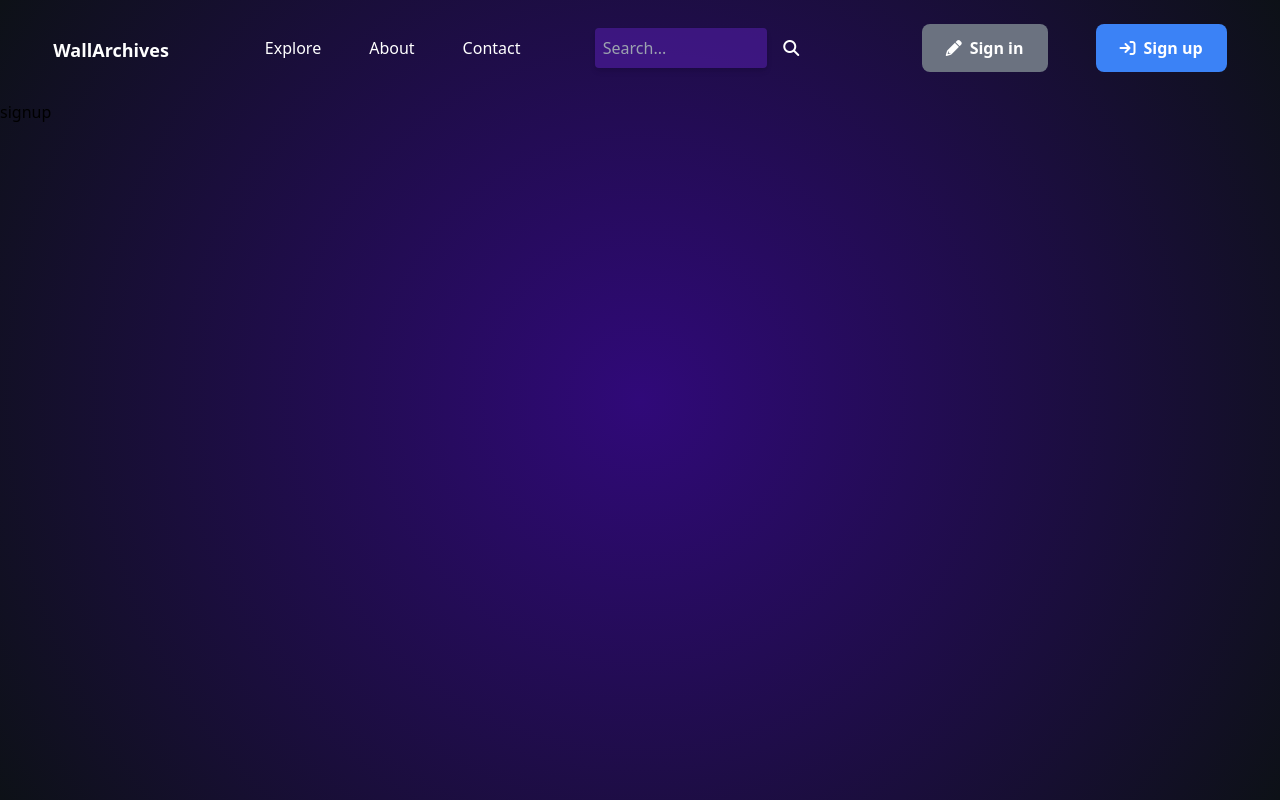
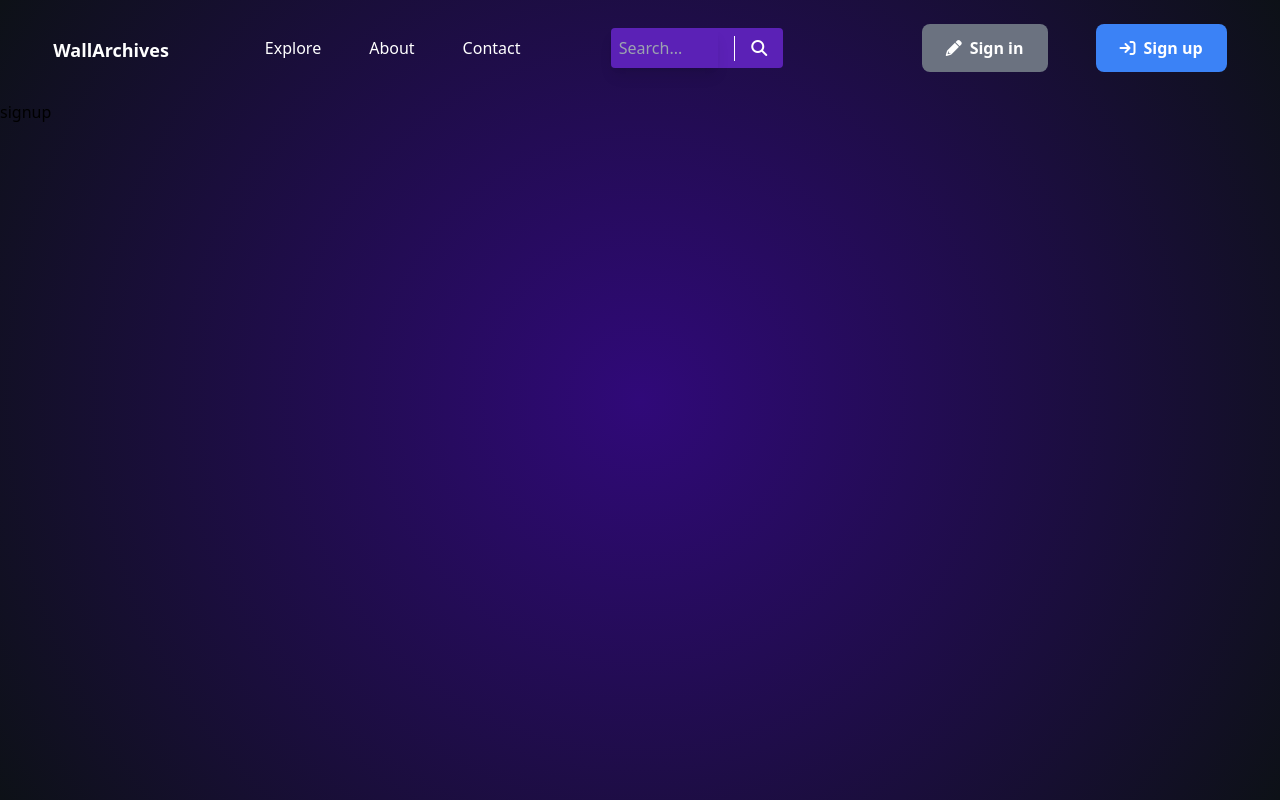
Before and after one commit to Eciric/WallArchives, an Angular app: page /sign-up in a window 1280 px wide. Built offline with nearby package versions, Linux system fonts and the light colour scheme.

Commit message:
Minor visual tweak for the search bar

```diff
--- a/src/app/components/search/search.component.css
+++ b/src/app/components/search/search.component.css
@@ -0,0 +1,5 @@
+.vertical-separator {
+  width: 2px;
+  height: 25px;
+  background: white;
+}
--- a/src/app/components/search/search.component.html
+++ b/src/app/components/search/search.component.html
@@ -1,14 +1,17 @@
 <div class="p-1">
   <form action="#" method="get">
-    <div class="flex gap-4 justify-center items-center">
+    <div
+      class="flex gap-4 justify-center items-center bg-violet-800 rounded m-auto w-1/2"
+    >
       <input
         type="text"
         name="search"
         id="search"
         placeholder="Search..."
-        class="w-1/2 p-2 text-white bg-transparent shadow-md bg-opacity-50 bg-violet-800 rounded"
+        class="w-full p-2 text-white bg-transparent shadow-lg bg-opacity-50"
       />
-      <i class="fa fa-search" aria-hidden="true"></i>
+      <div class="vertical-separator"></div>
+      <i class="fa fa-search mr-4 hover:cursor-pointer" aria-hidden="true"></i>
     </div>
   </form>
 </div>
```
